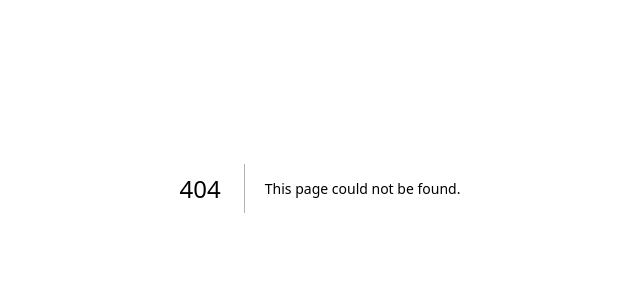
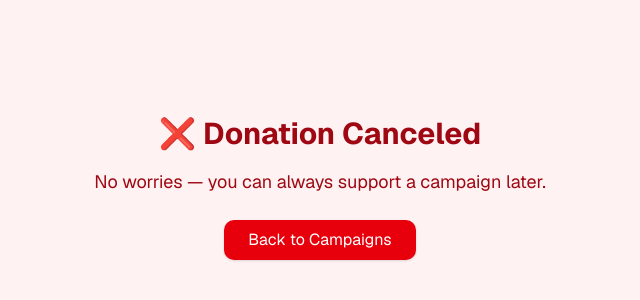
Before and after one commit to Sserano24/CrowdX2-frontend, a Next.js app: page /cancel in a window 1280 px wide. Before the commit this address had no page. Shown: the part 212-512 px from the top of the page, without its empty margins (320-960 px from the left). Built offline with nearby package versions, Linux system fonts and the light colour scheme.

Commit message:
Create page.js

```diff
--- /dev/null
+++ b/src/app/cancel/page.js
@@ -0,0 +1,17 @@
+// src/app/cancel/page.js
+'use client'
+
+export default function CancelPage() {
+  return (
+    <main className="flex flex-col items-center justify-center min-h-screen bg-red-50 text-red-800">
+      <h1 className="text-3xl font-bold mb-4">❌ Donation Canceled</h1>
+      <p className="text-lg">No worries — you can always support a campaign later.</p>
+      <a
+        href="/campaigns"
+        className="mt-6 inline-block px-6 py-2 bg-red-600 text-white rounded-lg shadow hover:bg-red-700"
+      >
+        Back to Campaigns
+      </a>
+    </main>
+  )
+}
```
